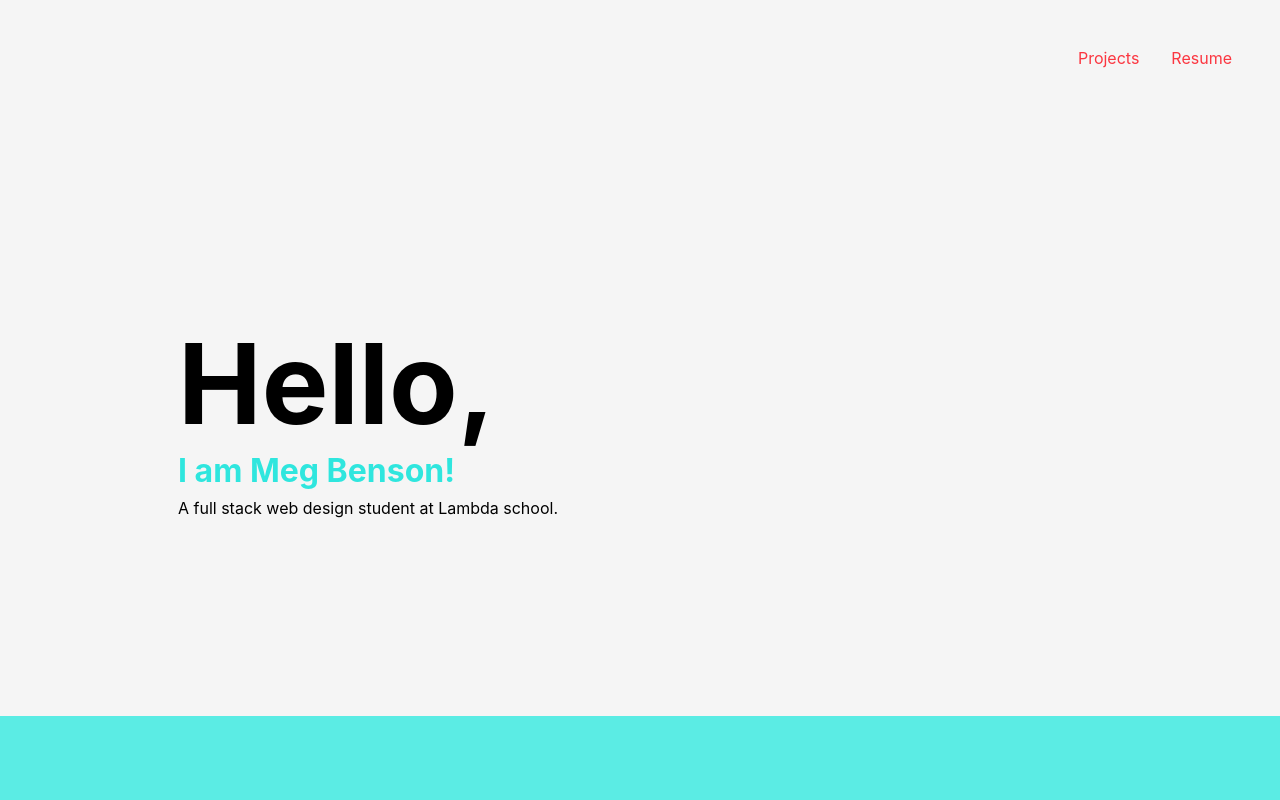
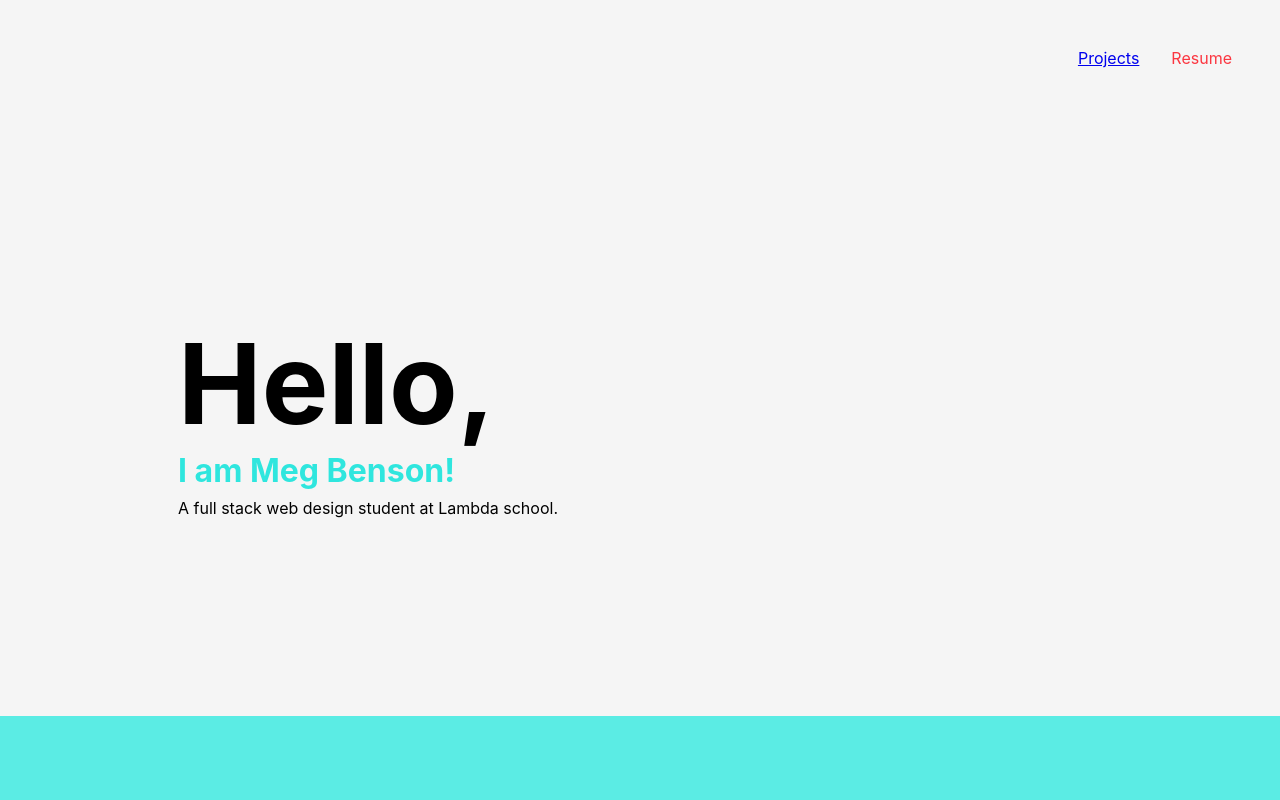
Before and after one commit to mbenson3434/portfolio-site, a React (Create React App) app: page / in a window 1280 px wide. Shown: the top 800 px of the page. Built offline with nearby package versions, Linux system fonts and the light colour scheme.

Commit message:
fixed project link

```diff
--- a/src/App.js
+++ b/src/App.js
@@ -6,7 +6,7 @@ function App() {
     <div className="App">
 
       <header className="header">
-        <a>Projects</a>
+        <a href="#projects">Projects</a>
         <a>Resume</a>
       </header>
 
@@ -20,7 +20,7 @@ function App() {
         </section>
       </section>
 
-      <section className="projects">
+      <section id="projects" className="projects">
 
         <div className="img-div">
         <a  href="https://kid-bank-mvd23cnt3.vercel.app/">
```
